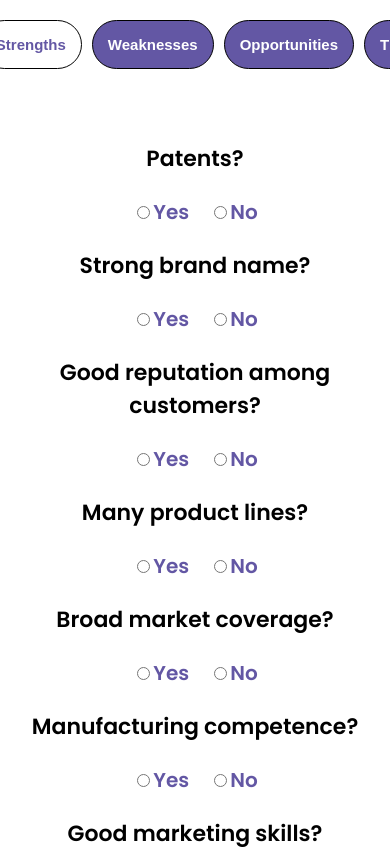
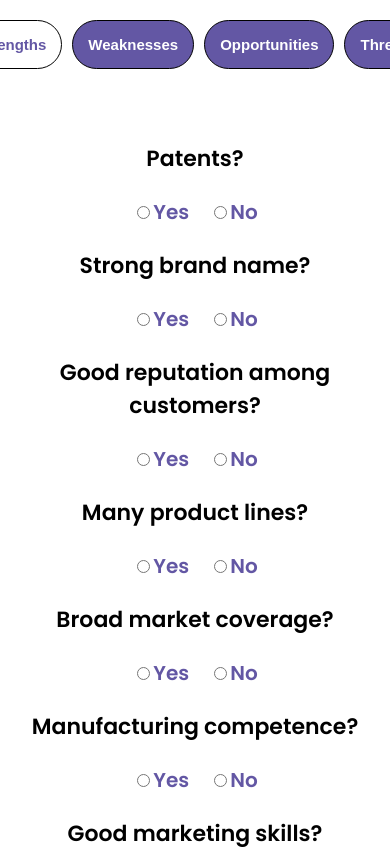
Before and after one commit to Tolushawlar/DISC, a React (Create React App) app: page /swot in a window 390 px wide. Shown: the top 849 px of the page. Built offline with nearby package versions, Linux system fonts and the light colour scheme.

Commit message:
swote updates v2

```diff
--- a/src/Swot.css
+++ b/src/Swot.css
@@ -111,7 +111,8 @@ input {
 
 @media (max-width: 768px) {
   .tabs {
-    gap: 10px;
+    gap: 10px !important;
+    width: 90vw !important;
   }
 
   .tabs .tab {
```
